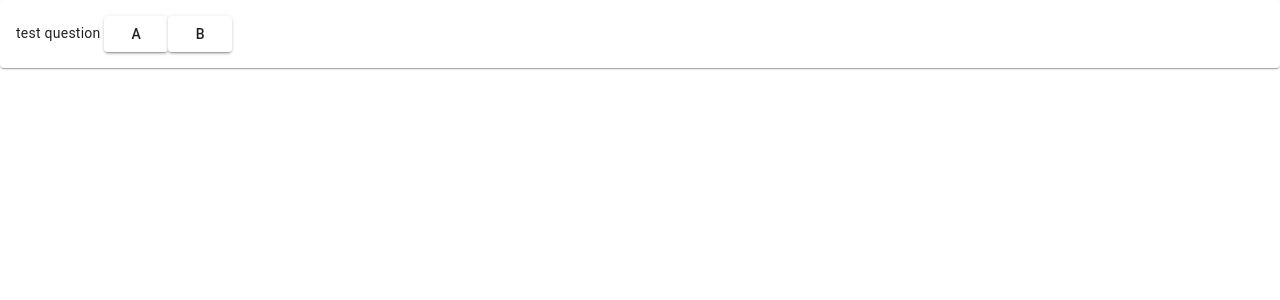
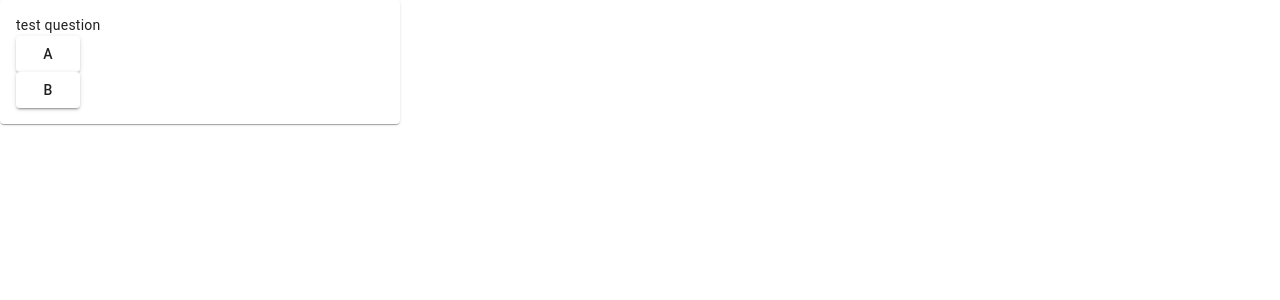
Before and after one commit to alex1431999/fishing-academy, a Nuxt app in the folder modules/frontend/: page /Question in a window 1280 px wide. Shown: the top 300 px of the page. Built offline with nearby package versions, Linux system fonts and the light colour scheme.

Commit message:
feat: add a bit of formatting

```diff
--- a/modules/frontend/components/question/Choice.vue
+++ b/modules/frontend/components/question/Choice.vue
@@ -1,5 +1,7 @@
 <template>
-    <v-btn>{{ choice.description }}</v-btn>
+    <div>
+        <v-btn>{{ choice.description }}</v-btn>
+    </div>
 </template>
 
 <script setup lang="ts">
--- a/modules/frontend/components/question/QuestionCard.vue
+++ b/modules/frontend/components/question/QuestionCard.vue
@@ -1,7 +1,9 @@
 <template>
-    <v-card>
+    <v-card max-width="400">
         <v-card-text>
-            {{ question.description }}
+            <div>
+                {{ question.description }}
+            </div>
 
             <Choice v-for="choice in question.choices" :choice="choice"></Choice>
         </v-card-text>
```
